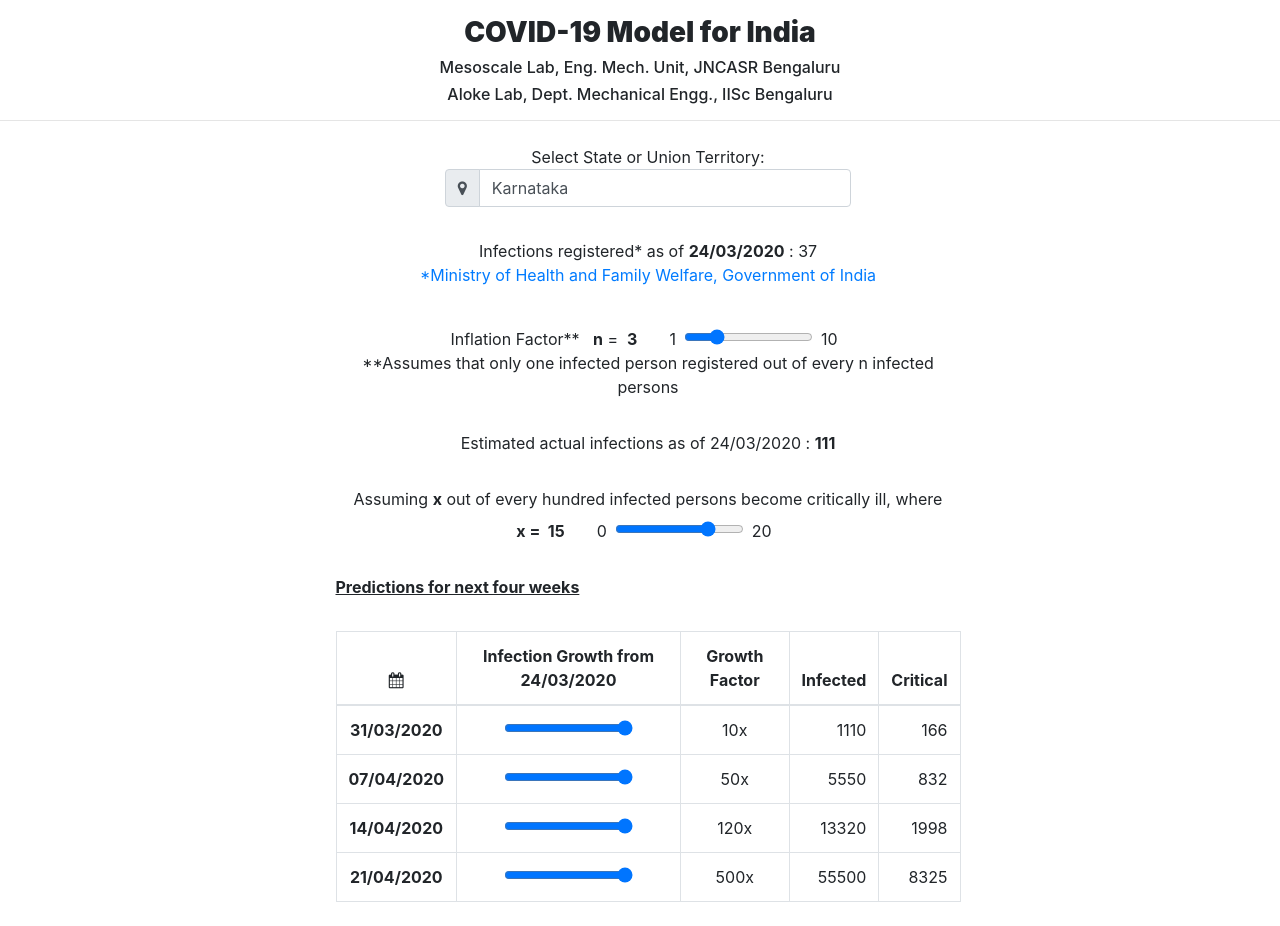
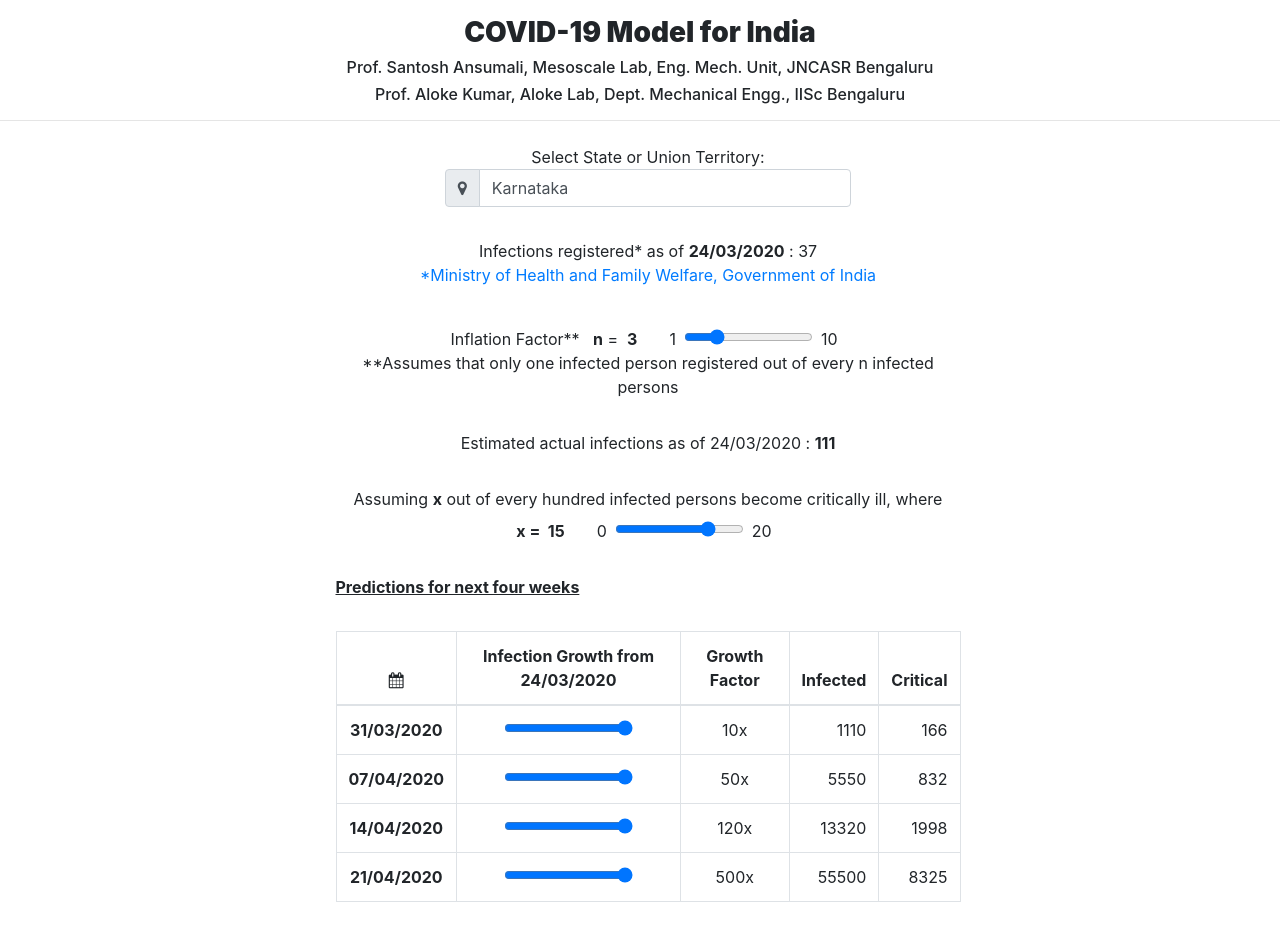
Before and after one commit to mesoscalelab/covid19, a plain HTML site: page index.html in a window 1280 px wide. Drawn offline with nearby package versions, Linux system fonts and the light colour scheme.

Commit message:
Added names

```diff
--- a/index.html
+++ b/index.html
@@ -96,8 +96,8 @@ var T4_igrowth_def = 500;
 <div class="app">
   <!-- title -->
   <h3 class="text-center font-weight-bold mt-3"><strong>COVID-19 Model for India</strong></h3>
-  <h6 class="text-center">Mesoscale Lab, Eng. Mech. Unit, JNCASR Bengaluru</h6>
-  <h6 class="text-center">Aloke Lab, Dept. Mechanical Engg., IISc Bengaluru</h6>
+  <h6 class="text-center">Prof. Santosh Ansumali, Mesoscale Lab, Eng. Mech. Unit, JNCASR Bengaluru</h6>
+  <h6 class="text-center">Prof. Aloke Kumar, Aloke Lab, Dept. Mechanical Engg., IISc Bengaluru</h6>
   <hr>
 
   <!-- region selector -->
```
